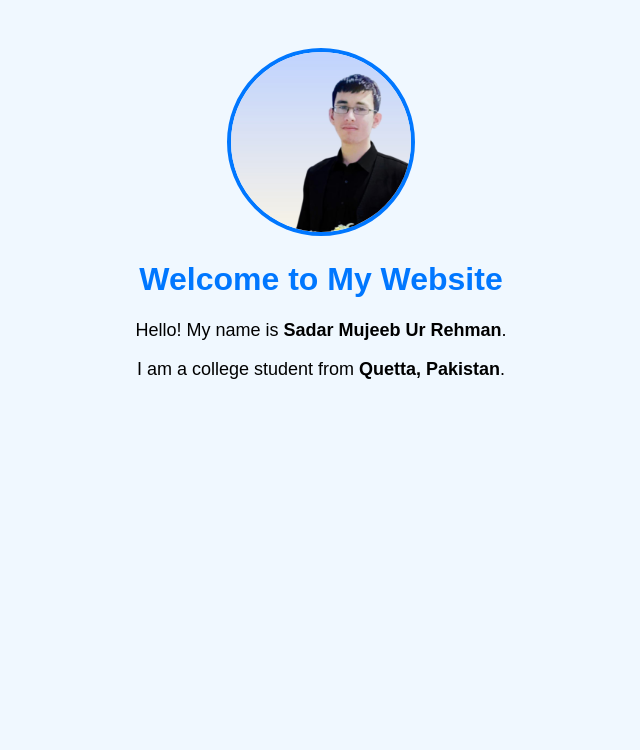
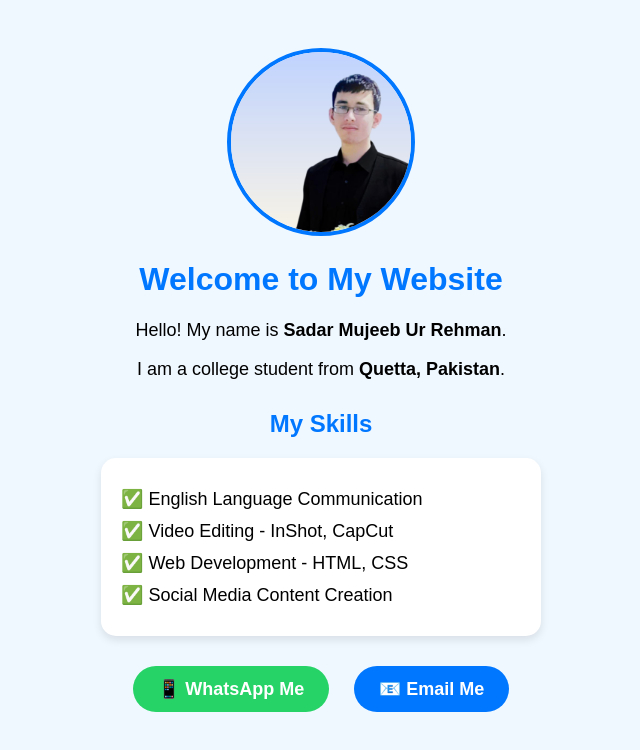
Before and after one commit to sabmujeebsab95-blip/sadarmujeeb.github.io, a plain HTML site: page index.html in a window 1280 px wide. Shown: the whole page, without its empty margins (319-959 px from the left). Drawn offline with Linux system fonts and the light colour scheme.

Commit message:
Update index.html

```diff
--- a/index.html
+++ b/index.html
@@ -6,7 +6,31 @@
     body { text-align: center; font-family: Arial; background: #f0f8ff; padding: 40px; }
     img { width: 180px; height: 180px; border-radius: 50%; border: 4px solid #0077ff; object-fit: cover; }
     h1 { color: #0077ff; }
+    h2 { color: #0077ff; margin-top: 30px; }
     p { font-size: 18px; }
+    .btn {
+      display: inline-block;
+      background: #25D366;
+      color: white;
+      padding: 12px 25px;
+      border-radius: 30px;
+      text-decoration: none;
+      font-weight: bold;
+      font-size: 18px;
+      margin: 10px;
+    }
+    .btn:hover { background: #128C7E; }
+    .btn-email { background: #0077ff; }
+    .btn-email:hover { background: #0056b3; }
+    .skills {
+      background: white;
+      padding: 20px;
+      border-radius: 15px;
+      max-width: 400px;
+      margin: 20px auto;
+      box-shadow: 0 4px 8px rgba(0,0,0,0.1);
+    }
+    .skill-item { font-size: 18px; margin: 10px 0; text-align: left; }
   </style>
 </head>
 <body>
@@ -15,5 +39,22 @@
   <h1>Welcome to My Website</h1>
   <p>Hello! My name is <b>Sadar Mujeeb Ur Rehman</b>.</p>
   <p>I am a college student from <b>Quetta, Pakistan</b>.</p>
+
+  <h2>My Skills</h2>
+  <div class="skills">
+    <p class="skill-item">✅ English Language Communication</p>
+    <p class="skill-item">✅ Video Editing - InShot, CapCut</p>
+    <p class="skill-item">✅ Web Development - HTML, CSS</p>
+    <p class="skill-item">✅ Social Media Content Creation</p>
+  </div>
+
+  <a class="btn" href="https://wa.me/923042718291" target="_blank">
+    📱 WhatsApp Me
+  </a>
+
+  <a class="btn btn-email" href="mailto:yourname@gmail.com">
+    📧 Email Me
+  </a>
+
 </body>
 </html>
```
